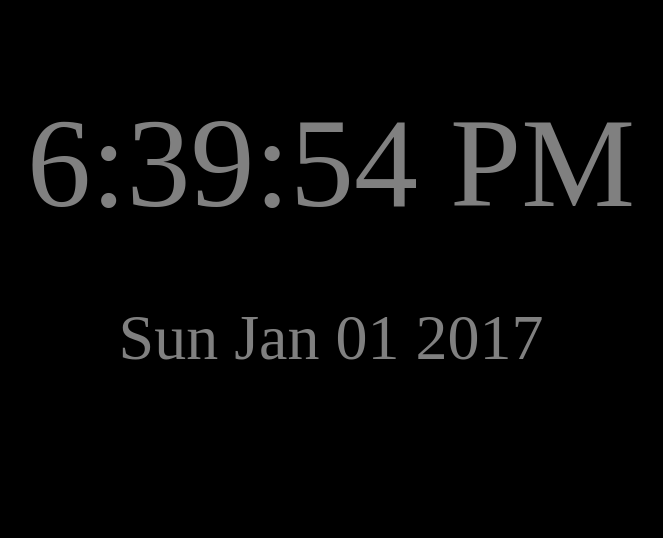
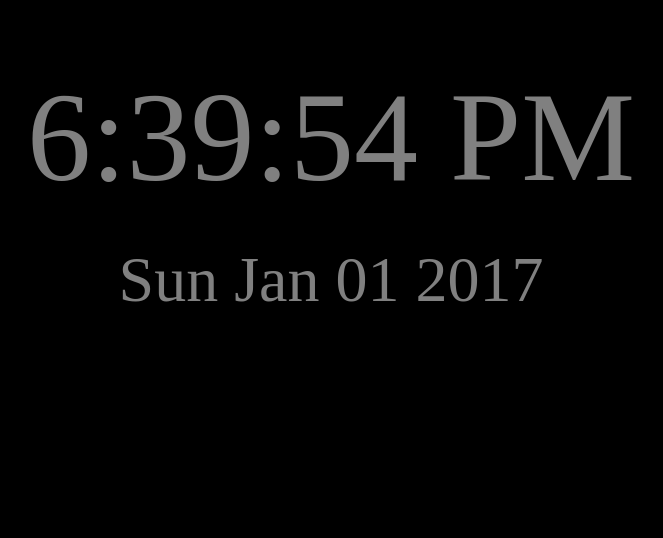
Before and after one commit to masarjoe9/javascriptClock-pi, a plain HTML site: page clock.html in a window 1280 px wide. Shown: the whole page, without its empty margins (309-972 px from the left). Drawn offline with nearby package versions, Linux system fonts and the light colour scheme.

Commit message:
Update style.css
adjusted for turning off of overscan

```diff
--- a/style.css
+++ b/style.css
@@ -1,5 +1,4 @@
 #time {
-  padding-top : 2%;
   background  : black;
   color       : white;
   text-align  : center;
@@ -8,8 +7,8 @@
 }
 
 #date {
-  padding-top : 5%;
-  background  : black;
+  padding-top : 2.5%;
+  background  : lack;
   color       : white;
   text-align  : center;
   font-size   : 400%;
@@ -22,7 +21,7 @@ body {
 }
 
 #awcc1476056257580 {
-  padding-top : 12.5%;
+  padding-top : 10.5%;
   margin      : auto;
   width       : 50%;
 }
@@ -39,5 +38,5 @@ body {
 #load {
   padding-bottom : 100%;
   color          : white;
-  text-align     : center;
+  text-align  : center;
 }
```
